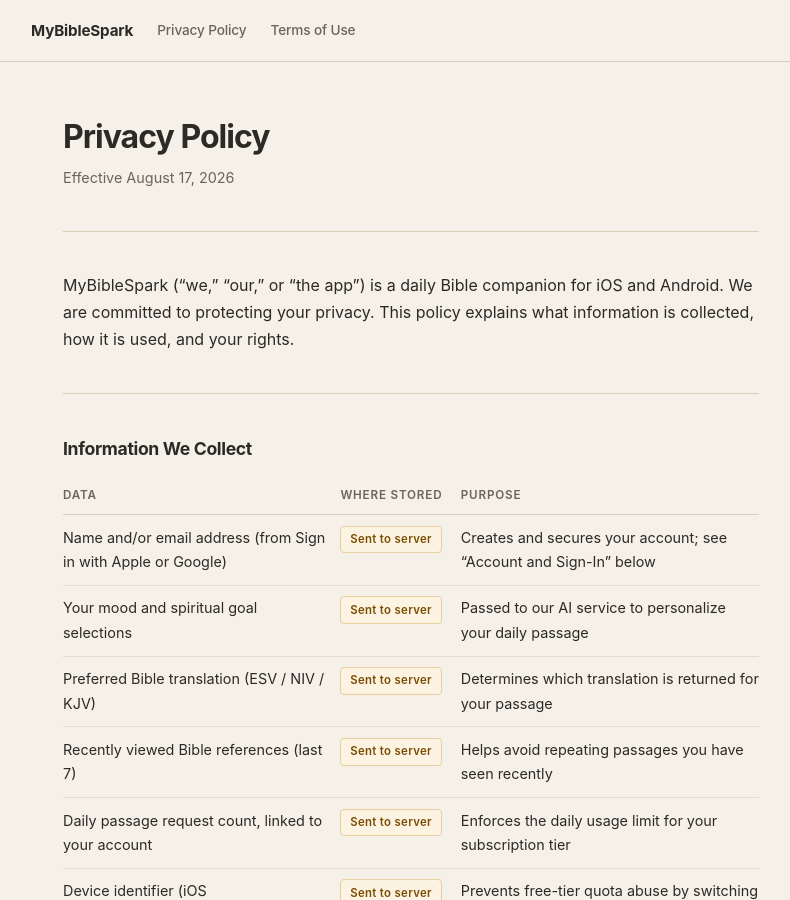
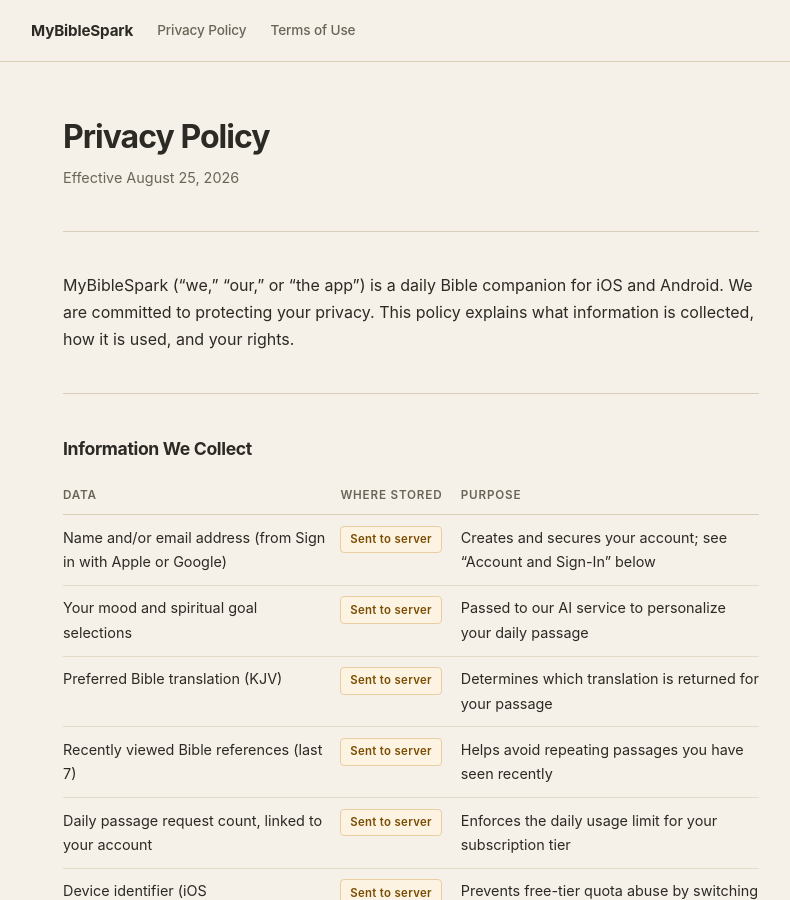
Before and after one commit to jackpickus/spark-bible-privacy, a Jekyll site: the page built from privacy/index.md, in a window 1280 px wide and 900 px high. Shown: the whole window, without its empty margins (229-1019 px from the left). Built offline with Jekyll 4.4.1, drawn with Linux system fonts in a browser that asks for light colours.

```diff
--- a/_layouts/home.html
+++ b/_layouts/home.html
@@ -220,8 +220,8 @@
     </div>
     <div class="feature-card">
       <div class="feature-icon">&#x1F4DA;</div>
-      <h3>Multiple translations</h3>
-      <p>Read in ESV, NIV, or KJV — whichever speaks most clearly to you.</p>
+      <h3>Timeless language</h3>
+      <p>Every passage delivered in the enduring King James Version.</p>
     </div>
     <div class="feature-card">
       <div class="feature-icon">&#x1F514;</div>
--- a/privacy/index.md
+++ b/privacy/index.md
@@ -1,7 +1,7 @@
 ---
 layout: default
 title: "Privacy Policy"
-effective_date: "August 17, 2026"
+effective_date: "August 25, 2026"
 ---
 
 MyBibleSpark ("we," "our," or "the app") is a daily Bible companion for iOS and Android.
@@ -14,7 +14,7 @@ collected, how it is used, and your rights.
 |------|-------------|---------|
 | Name and/or email address (from Sign in with Apple or Google) | <span class="badge badge-remote">Sent to server</span> | Creates and secures your account; see "Account and Sign-In" below |
 | Your mood and spiritual goal selections | <span class="badge badge-remote">Sent to server</span> | Passed to our AI service to personalize your daily passage |
-| Preferred Bible translation (ESV / NIV / KJV) | <span class="badge badge-remote">Sent to server</span> | Determines which translation is returned for your passage |
+| Preferred Bible translation (KJV) | <span class="badge badge-remote">Sent to server</span> | Determines which translation is returned for your passage |
 | Recently viewed Bible references (last 7) | <span class="badge badge-remote">Sent to server</span> | Helps avoid repeating passages you have seen recently |
 | Daily passage request count, linked to your account | <span class="badge badge-remote">Sent to server</span> | Enforces the daily usage limit for your subscription tier |
 | Device identifier (iOS `identifierForVendor` / Android `ANDROID_ID`) | <span class="badge badge-remote">Sent to server</span> | Prevents free-tier quota abuse by switching accounts on the same device; not linked to your account identity |
```
